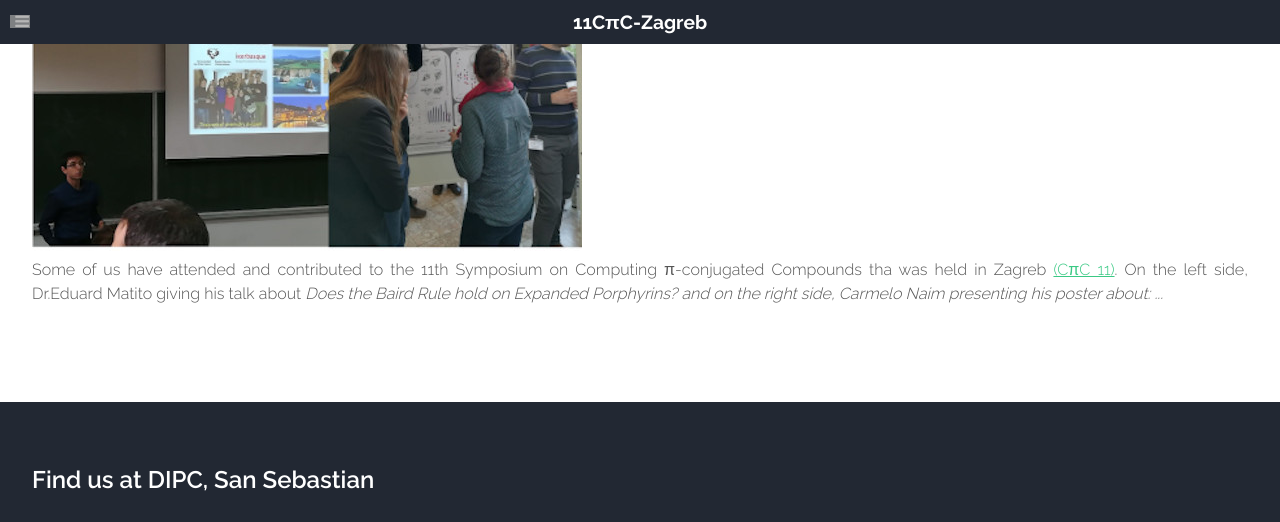
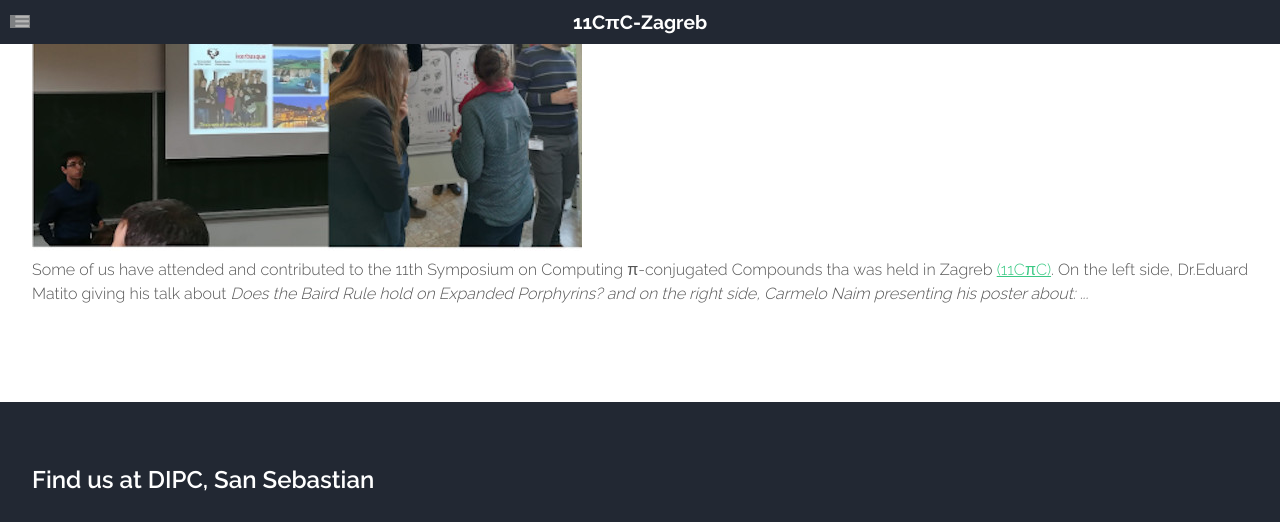
Before and after one commit to old-jekyll-templates/Horizons-Jekyll-Theme, a Jekyll site: the page built from _posts/2020-02-01-CpiC-Zagreb.md, in a window 1280 px wide and 900 px high, scrolled down 380 px, cut to the strip 0-522 px from the top of the window. Built offline with Jekyll 4.4.1, drawn with Linux system fonts in a browser that asks for light colours; grey boxes are pictures that could not be loaded.

Commit message:
Update 2020-02-01-CpiC-Zagreb.md

```diff
--- a/_posts/2020-02-01-CpiC-Zagreb.md
+++ b/_posts/2020-02-01-CpiC-Zagreb.md
@@ -5,5 +5,5 @@ featured: images/Zagreb2020.jpg
 layout: post
 ---
 
- <P ALIGN="justify">Some of us have attended and contributed to the 11th Symposium on Computing π-conjugated Compounds tha was held in Zagreb <a href="https://sites.google.com/view/cpic11/home">(CπC 11)</a>. On the left side, Dr.Eduard Matito giving his talk about <i>Does the Baird Rule hold
+ <P ALIGN="justify">Some of us have attended and contributed to the 11th Symposium on Computing π-conjugated Compounds tha was held in Zagreb <a href="https://sites.google.com/view/cpic11/home">(11CπC)</a>. On the left side, Dr.Eduard Matito giving his talk about <i>Does the Baird Rule hold
 on Expanded Porphyrins?<i> and on the right side, Carmelo Naim presenting his poster about: ...<P ALIGN="justify">
```
